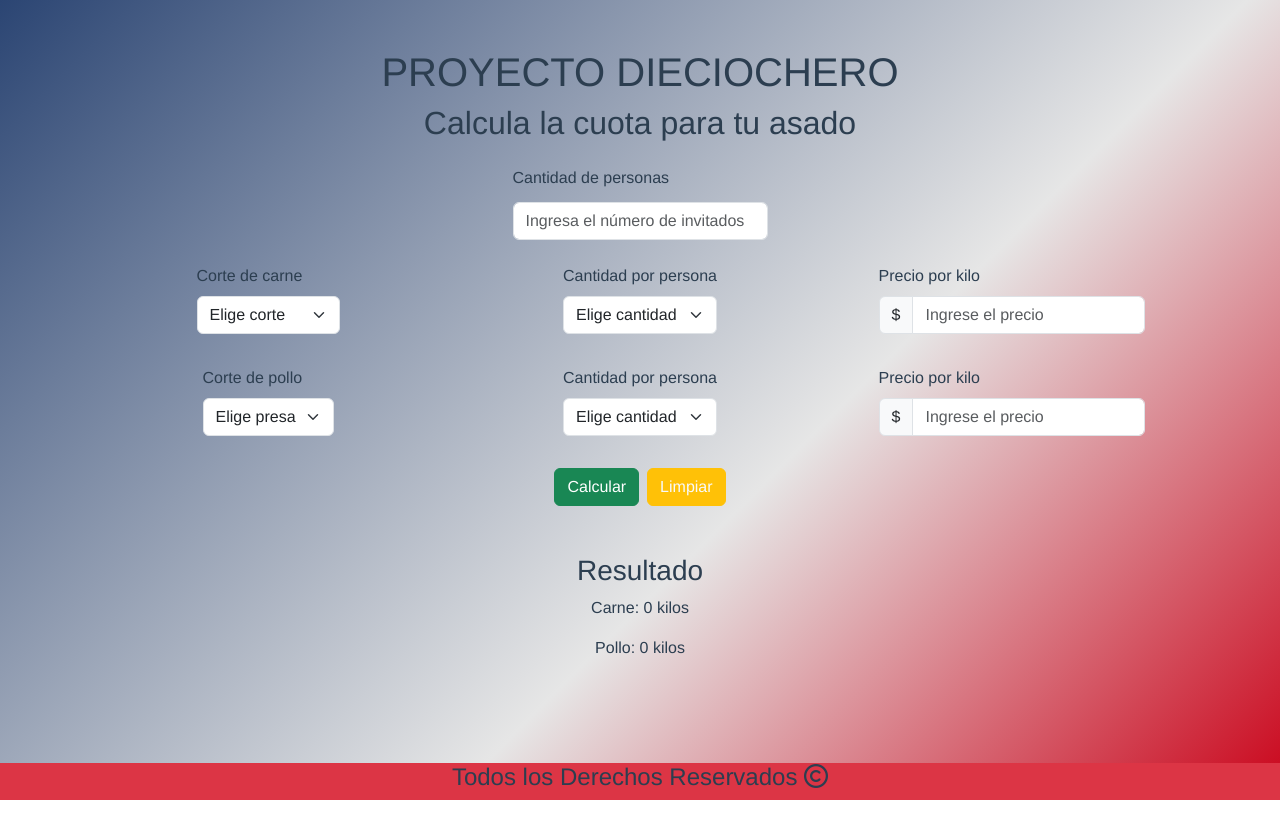
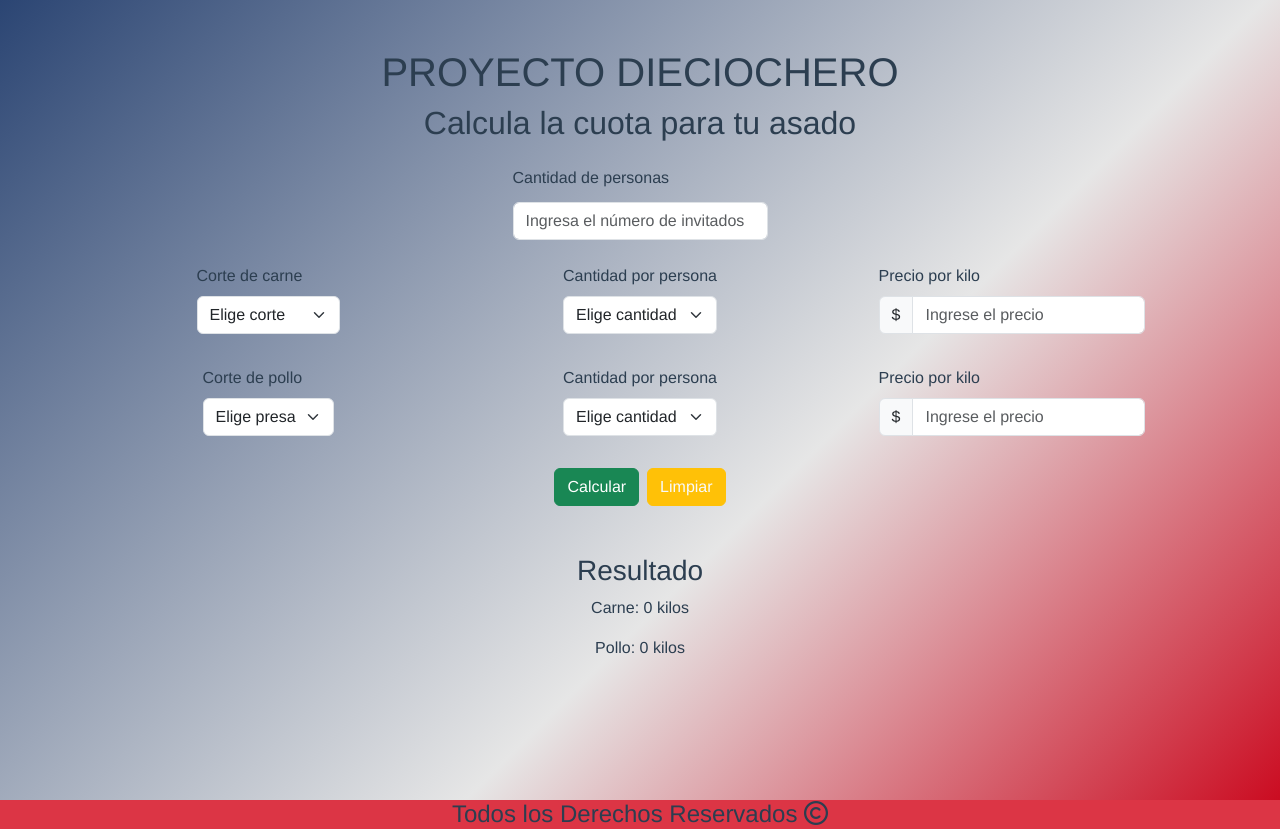
Before and after one commit to Klaulara/Proyecto-tikitikiti, a Vue app: page / in a window 1280 px wide. Before the commit the page ends 800 px from the top, so only its background shows below. Built offline with nearby package versions, Linux system fonts and the light colour scheme.

Commit message:
cambio de footer

```diff
--- a/src/components/FooterComponent.vue
+++ b/src/components/FooterComponent.vue
@@ -1,6 +1,6 @@
 <template>
     <div>
-      <footer class="footer fixed-bottom bg-danger">
+      <footer class="footer bg-danger">
         <div class="container">
           <h4>
             Todos los Derechos Reservados <i class="fa-regular fa-copyright"></i>
```
